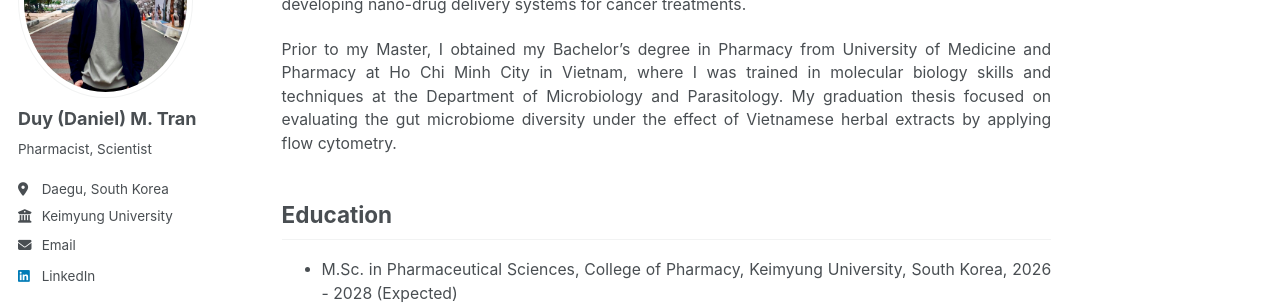
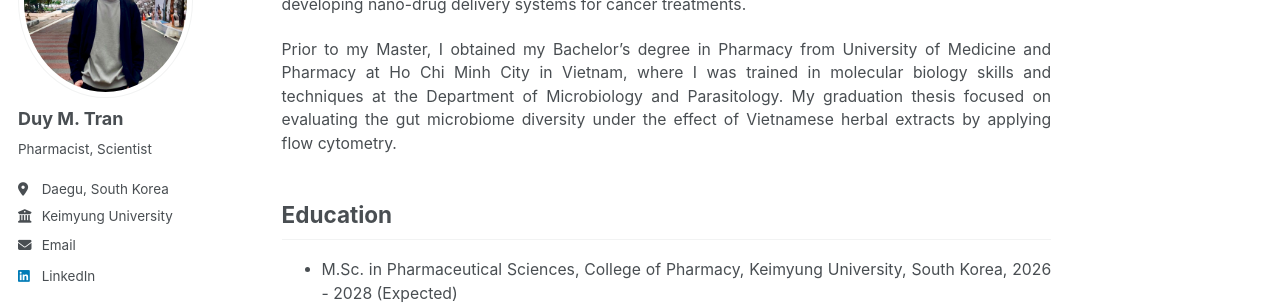
Before and after one commit to tranminhduy-git/tmduy.github.io, a Jekyll site: the page built from _pages/about.md, in a window 1280 px wide. Shown: the part 197-501 px from the top of the page. Built offline with Jekyll 4.4.1, drawn with Linux system fonts in a browser that asks for light colours; a script bundle is joined from its source files by our own code; library files that are not in the unit come from our copies.

Commit message:
Update _config.yml

```diff
--- a/_config.yml
+++ b/_config.yml
@@ -24,7 +24,7 @@ repository               : "https://tranminhduy-git.github.io/tmduy.github.io//"
 author:
   # Biographic information
   avatar           : "IMG_4350.jpeg"
-  name             : "Duy (Daniel) M. Tran"
+  name             : "Duy M. Tran"
   pronouns         :  # example: "she/her"
   bio              : "Pharmacist, Scientist"
   location         : "Daegu, South Korea"
```
